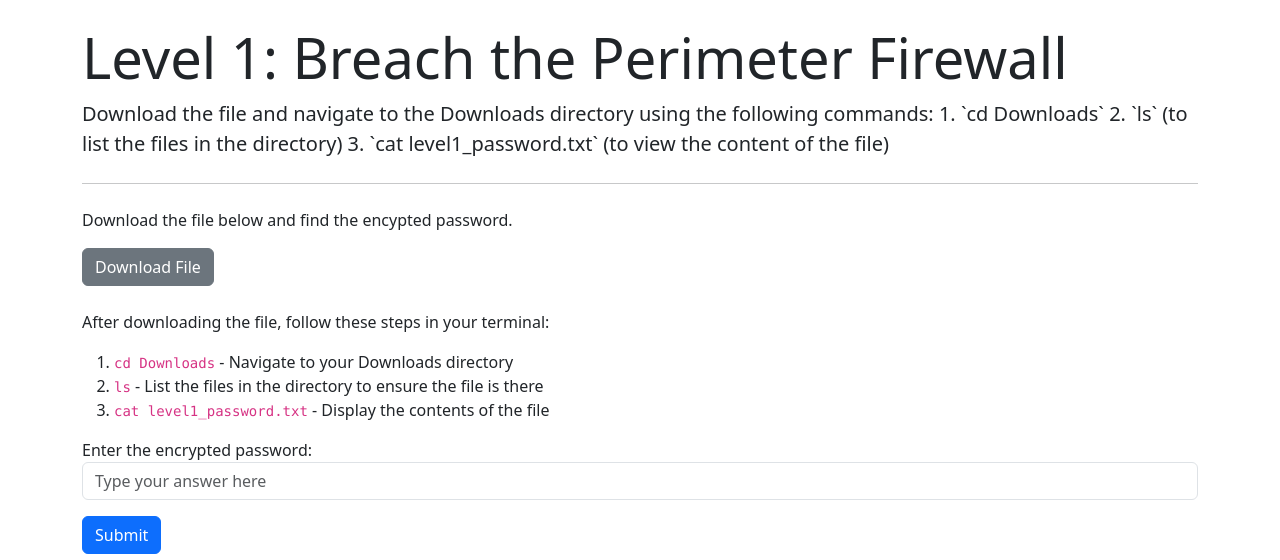
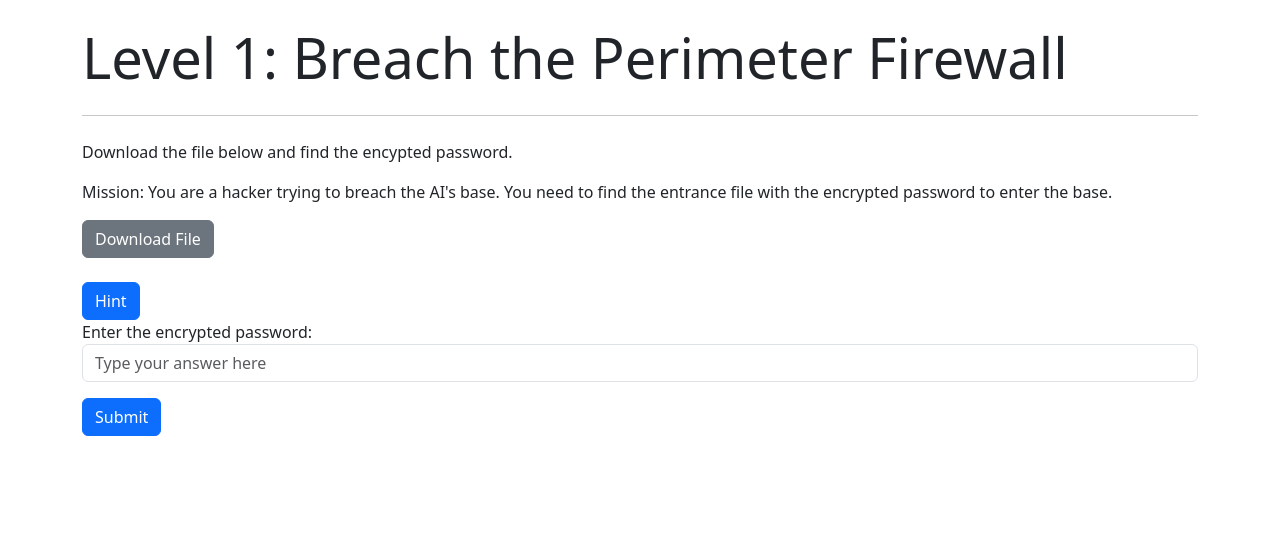
Before and after one commit to d4duong/Colombroskis, a Flask app: page /level/1 in a window 1280 px wide. Shown: the part 57-617 px from the top of the page. Run offline with Flask 3, Linux system fonts and the light colour scheme.

Commit message:
added descriptions and a hint button

```diff
--- a/app/templates/level.html
+++ b/app/templates/level.html
@@ -1,16 +1,32 @@
 {% extends "layout.html" %}
 
 {% block content %}
+
 <div class="jumbotron">
     <h1 class="display-4">Level {{ data.level }}: {{ data.objective }}</h1>
-    <p class="lead">{{ data.hint }}</p>
     <hr class="my-4">
     <p>{{ data.question }}</p>
+    <p> Mission: {{ data.description }}</p>
 
     {% if data.level == 1 %}
     <!-- File download link -->
     <a href="{{ data.file_link }}" class="btn btn-secondary" download>Download File</a>
     <br><br>
+
+    <!-- Button trigger modal -->
+    <button type="button" class="btn btn-primary" data-bs-toggle="modal" data-bs-target="#exampleModal">
+    Hint
+    </button>
+
+  <!-- Modal -->
+  <div class="modal fade" id="exampleModal" tabindex="-1" aria-labelledby="exampleModalLabel" aria-hidden="true">
+    <div class="modal-dialog">
+      <div class="modal-content">
+        <div class="modal-header">
+          <h1 class="modal-title fs-5" id="exampleModalLabel">Hint</h1>
+          <button type="button" class="btn-close" data-bs-dismiss="modal" aria-label="Close"></button>
+        </div>
+        <div class="modal-body">
             <p>
                 After downloading the file, follow these steps in your terminal:
                 <ol>
@@ -19,6 +35,14 @@
                     <li><code>cat level1_password.txt</code> - Display the contents of the file</li>
                 </ol>
             </p>
+        </div>
+        <div class="modal-footer">
+          <button type="button" class="btn btn-secondary" data-bs-dismiss="modal">Close</button>
+        </div>
+      </div>
+    </div>
+  </div>
+
     {% if feedback %}
     <div class="alert alert-info">{{ feedback }}</div>
     {% endif %}
@@ -47,4 +71,5 @@
 
     {% endif %}
 </div>
+
 {% endblock %}
```
Lines whose indentation alone changed are shown as unchanged.
